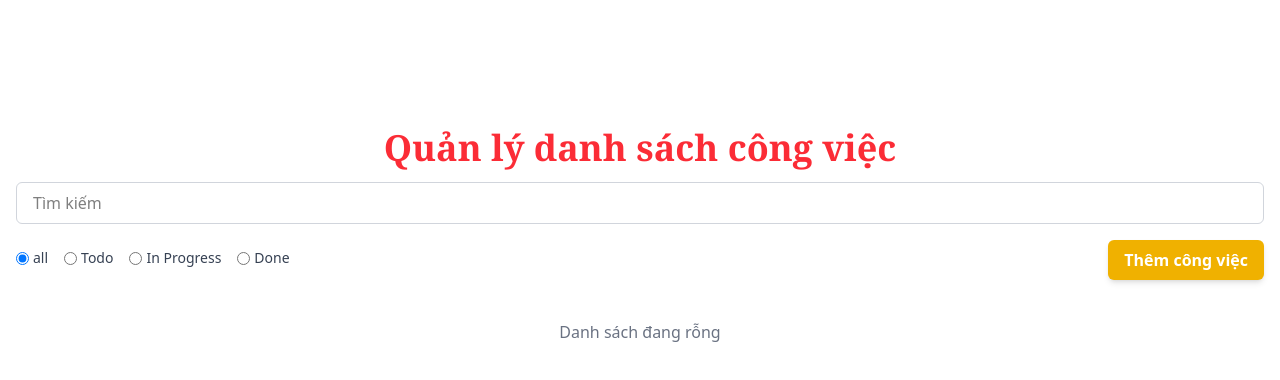
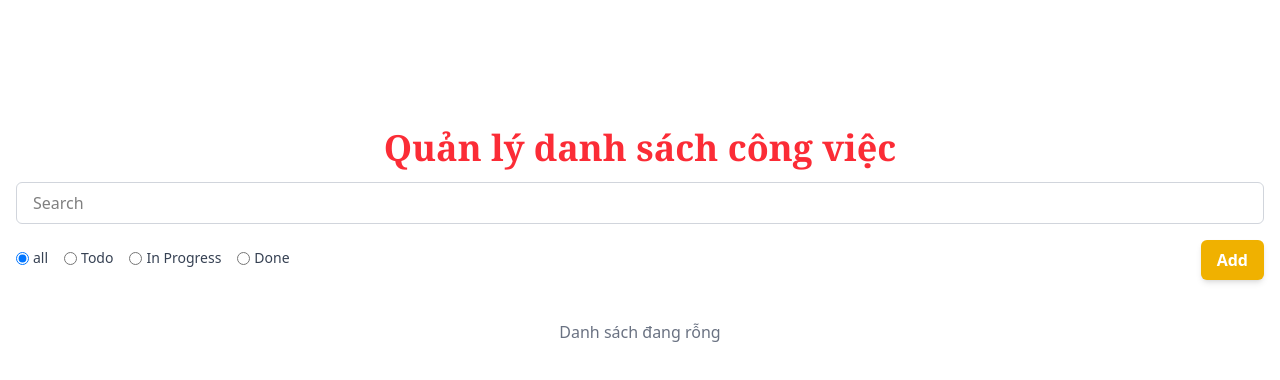
Before and after one commit to hqthinh0/todolist, a React (Vite) app in the folder todolist/: page / in a window 1280 px wide. Shown: the top 380 px of the page. Built offline with nearby package versions, Linux system fonts and the light colour scheme.

Commit message:
update css and fix

```diff
--- a/todolist/src/components/Heading.jsx
+++ b/todolist/src/components/Heading.jsx
@@ -8,7 +8,7 @@ const Heading = ({ filterStatus, setFilterStatus, searchText, setSearchText, onA
       <input
         id="search"
         type="text"
-        placeholder="Tìm kiếm"
+        placeholder="Search"
         className="w-full border border-gray-300 rounded-md px-4 py-2 focus:outline-none focus:ring-2 focus:ring-blue-400"
         value={searchText}
         onChange={(e) => setSearchText(e.target.value)}
@@ -30,7 +30,7 @@ const Heading = ({ filterStatus, setFilterStatus, searchText, setSearchText, onA
               </label>
             ))}
           </div>
-          <button onClick={onAddTodo}  className="mt-4 bg-yellow-500 hover:bg-yellow-600 text-white font-semibold py-2 px-4 rounded-md shadow-md transition duration-200"> Thêm công việc </button>
+          <button onClick={onAddTodo}  className="mt-4 bg-yellow-500 hover:bg-yellow-600 text-white font-semibold py-2 px-4 rounded-md shadow-md transition duration-200"> Add </button>
       </div>
 
 
--- a/todolist/src/components/Modal.jsx
+++ b/todolist/src/components/Modal.jsx
@@ -7,10 +7,10 @@ const Modal  = ({ showModal, setShowModal, listItem, status, setStatus, newTask,
     return (
       <div className="fixed inset-0 bg-white/30 backdrop-blur-sm flex items-center justify-center z-50">
         <div className="bg-white rounded-lg p-6 w-96 shadow-lg relative m-5">
-          <h2 className="text-xl font-semibold mb-4">{edit ? "Cập nhật công việc" : "Thêm công việc mới"}</h2>
+          <h2 className="text-xl font-semibold mb-4">{edit ? "Update Work" : "Add Work"}</h2>
 
           <div className="mb-4">
-            <label className="block font-medium mb-2">Trạng thái:</label>
+            <label className="block font-medium mb-2">Status:</label>
             <div className="flex gap-4">
               {listItem.map((option) => (
                 <label key={option} className="flex cursor-pointer items-center gap-2 text-sm">
@@ -18,13 +18,13 @@ const Modal  = ({ showModal, setShowModal, listItem, status, setStatus, newTask,
               ))}
             </div>
           </div>
-          <input type="text" placeholder="Nhập công việc " value={newTask} onChange={(e) => setNewTask(e.target.value)} className="w-full border border-gray-300 p-2 rounded-md mb-4"  />
+          <input type="text" placeholder="Work" value={newTask} onChange={(e) => setNewTask(e.target.value)} className="w-full border border-gray-300 p-2 rounded-md mb-4"  />
 
-          <textarea value={description} onChange={(e) => setDescription(e.target.value)} className="w-full border border-gray-300 p-2 rounded-md mb-4"  placeholder="mô tả công việc"  />
+          <textarea value={description} onChange={(e) => setDescription(e.target.value)} className="w-full border border-gray-300 p-2 rounded-md mb-4"  placeholder="Description"  />
 
           <div className="flex justify-end space-x-2">
-            <button onClick={() => setShowModal(false)} className="px-4 py-2 bg-gray-300 text-gray-800 rounded hover:bg-gray-400 cursor-pointer"> Hủy  </button>
-            <button onClick={handleTodo} className="px-4 py-2 bg-amber-500 text-white rounded hover:bg-amber-600 cursor-pointer"> {edit ? "Cập nhật" : "Thêm"} </button>
+            <button onClick={() => setShowModal(false)} className="px-4 py-2 bg-gray-300 text-gray-800 rounded hover:bg-gray-400 cursor-pointer"> Cancel  </button>
+            <button onClick={handleTodo} className="px-4 py-2 bg-amber-500 text-white rounded hover:bg-amber-600 cursor-pointer"> {edit ? "Update" : "Add"} </button>
           </div>
           <button onClick={() => setShowModal(false)} className="absolute top-2 right-2 text-gray-500 text-xl cursor-pointer">  <IoClose />  </button>
         </div>
--- a/todolist/src/page/Todolist.jsx
+++ b/todolist/src/page/Todolist.jsx
@@ -66,7 +66,7 @@ const Todolist = () => {
             status : status,
         }));
         setEdit(false);
-        toast.success('chỉnh sửa thành công');
+        toast.success('Chỉnh sửa thành công');
     }else{
         dispatch( addTodo({
               id: Date.now(),
@@ -75,7 +75,7 @@ const Todolist = () => {
               status : status,
           })
         );
-        toast.success('Thêm vào Todolist thành công');
+        toast.success('Thêm vào Danh Sách thành công');
     }
 
     setNewTask('');
@@ -88,7 +88,7 @@ const Todolist = () => {
   const handleDelete = (todo) =>{
 
     dispatch(deletodo(todo));
-    toast.success('Đã xoá todo thành công');
+    toast.success('Đã xoá Danh Sách thành công');
   }
 
   return (
```
